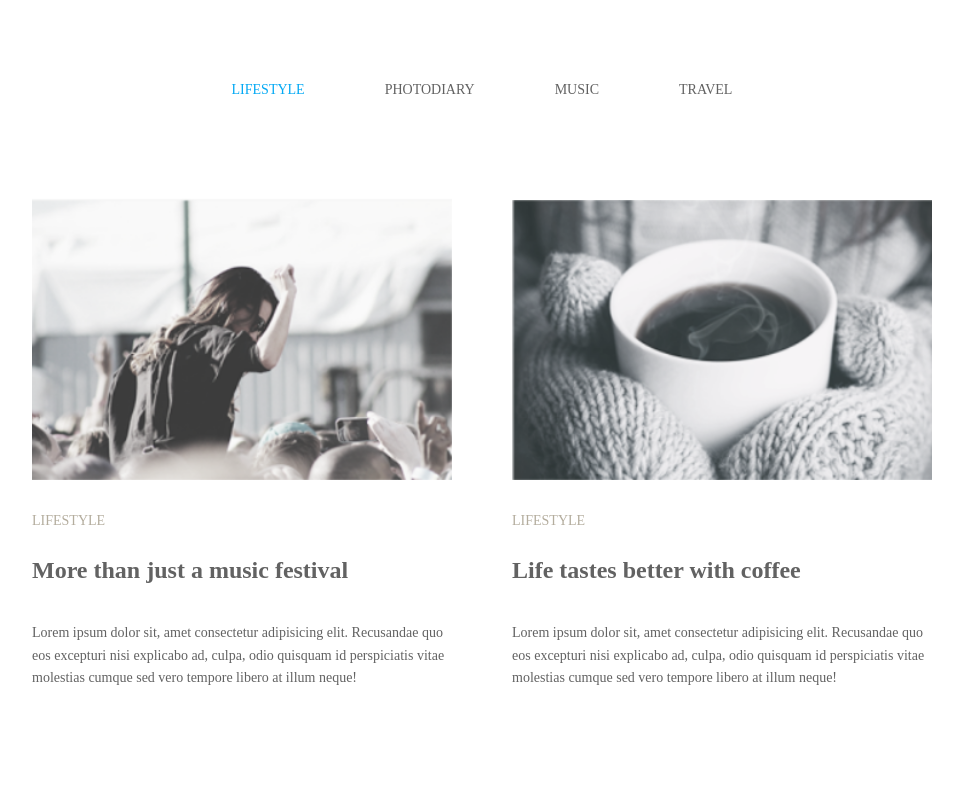
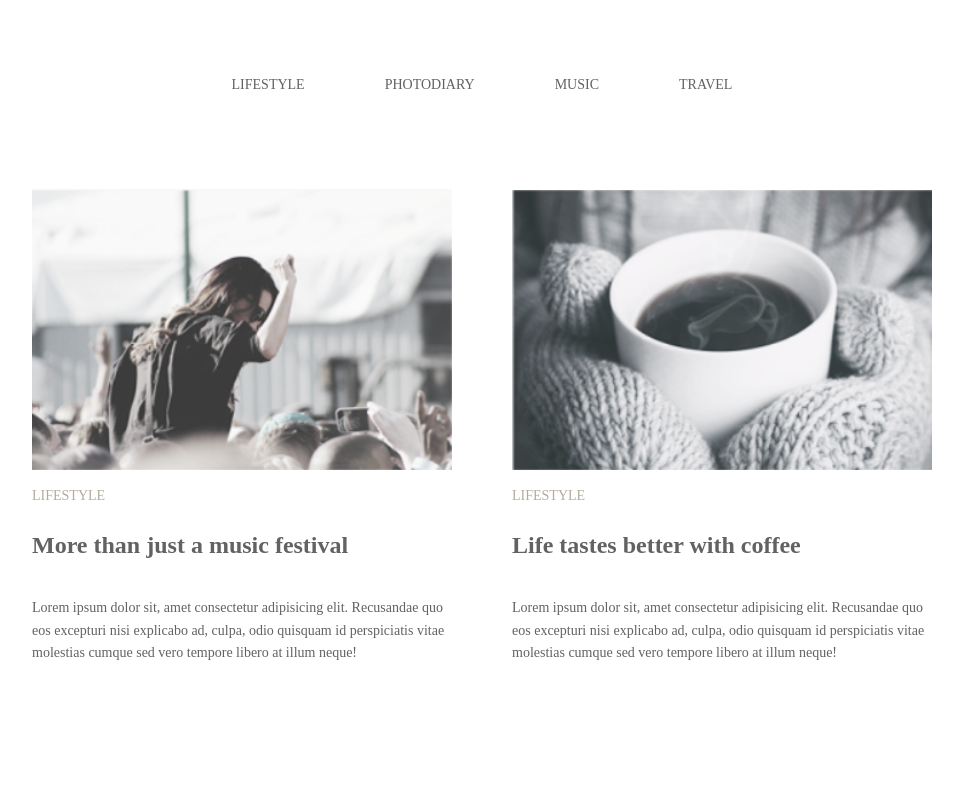
Before and after one commit to danikCF/goit-fe-course, a plain HTML site: page html-css/module-3/index.html in a window 1280 px wide. Shown: the top 795 px of the page, without its empty margins (158-1121 px from the left). Drawn offline with Linux system fonts and the light colour scheme.

Commit message:
Module-3 done

```diff
--- a/html-css/module-3/css/styles/styles.css
+++ b/html-css/module-3/css/styles/styles.css
@@ -14,16 +14,14 @@
 .header__nav-item{
     display: inline-block;
     font-size: 14px;
-    padding: 5px 40px;
-
 }
 .header__nav-link{
     color: #626262;
     text-transform: uppercase;
     text-decoration: none;
+    padding: 5px 40px;
 }
-.header__nav-link_active,
-.header__nav-link_active:hover{
+.header__nav-link_active:hover {
     color: #03a9f4;
 }
 .blockposts {
@@ -51,7 +49,7 @@
 
  img {
     width: 100%;
-    padding-bottom: 15px;
+    margin-bottom: 15px;
     background-size: cover;
     background-position: center;
     background-repeat: no-repeat;
@@ -61,19 +59,16 @@
     text-transform: uppercase;
     color:#b4ad9e;
     line-height: 1;
-    padding-top: 15px;
-    padding-bottom: 15px;
+    margin-bottom: 30px;
     font-family: Ubuntu-Light;
 }
 .blockpost__heading{
     font-size:30 px;
     line-height: 1;
-    padding-top: 15px;
-    padding-bottom: 20px;
+    margin-bottom: 40px;
 }
 .blockpost__text{
     line-height: 1.6;
-    padding-top: 20px;
     font-size: 14px;
 }
 .btn-wrap {
@@ -89,3 +84,6 @@
     font-size: 20px;
     font-family: serif;
 }
+.btn:hover{
+    color:black;
+}
```
